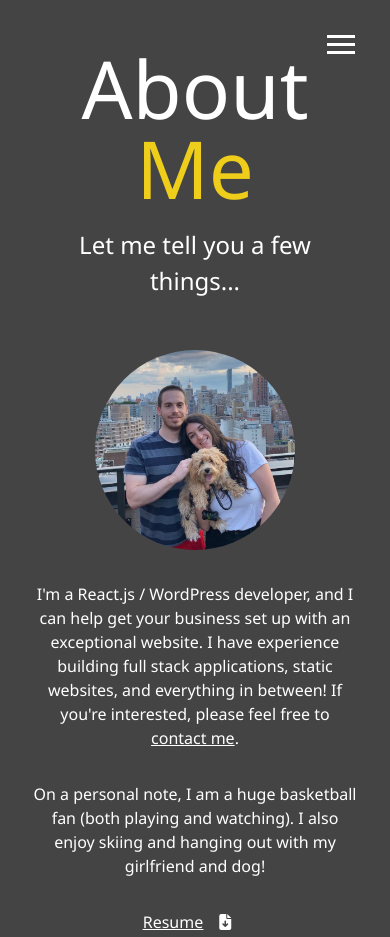
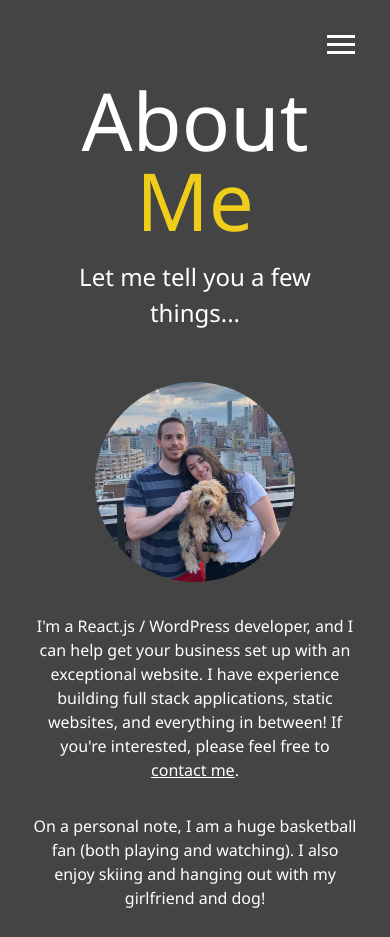
Before and after one commit to camr1993/portfolio-2, a website: page dist/about.html in a window 390 px wide. Shown: the top 937 px of the page. Drawn offline with Linux system fonts and the light colour scheme.

Commit message:
about header margin fix

```diff
--- a/scss/_mobile.scss
+++ b/scss/_mobile.scss
@@ -45,6 +45,12 @@
     }
   }
 
+  #about {
+    .lg-heading {
+      margin-top: 3rem;
+    }
+  }
+
   .about-section {
     flex-direction: column;
 
```
Also changed, not shown: dist/css/main.css.
